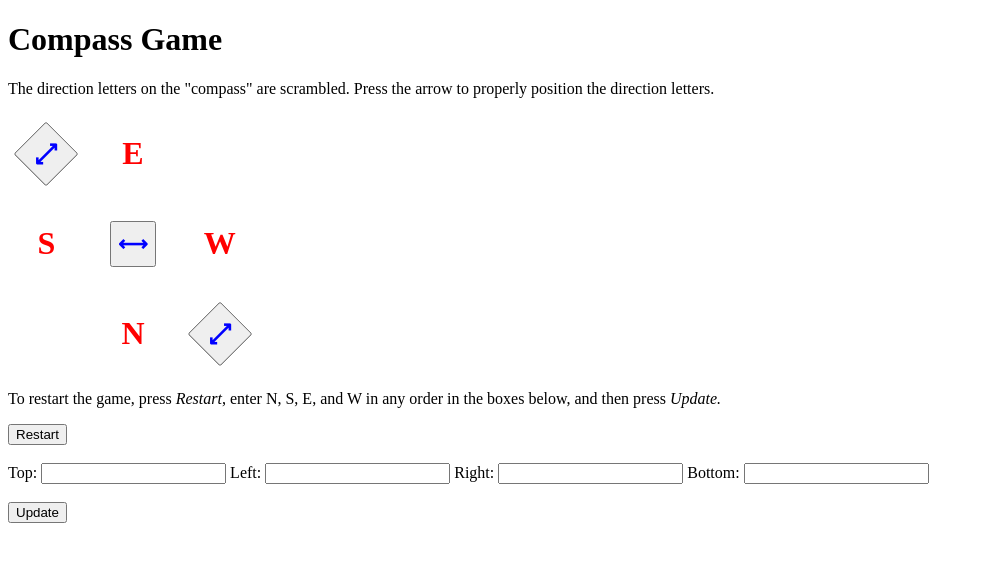
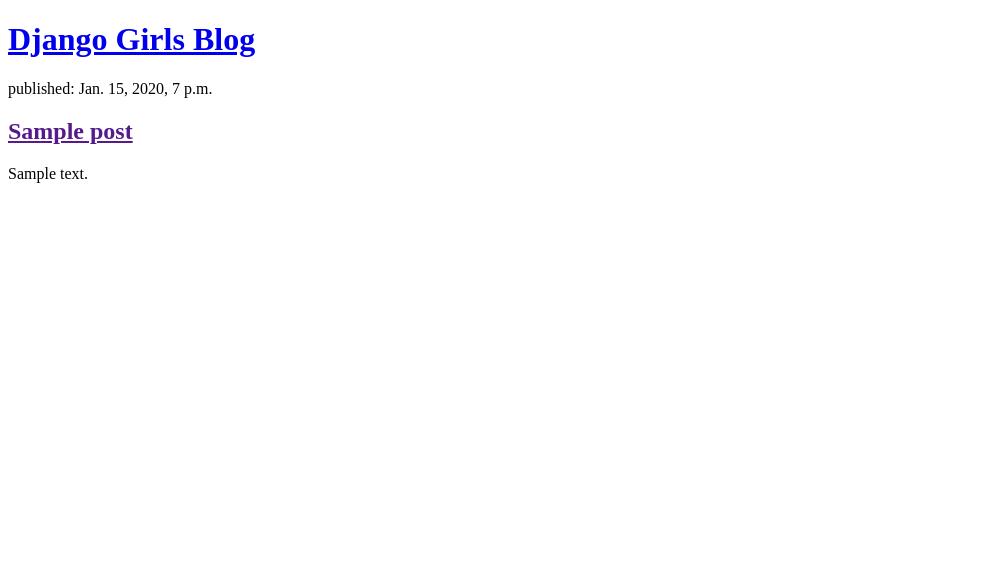
Before and after one commit to sejoonchang/djangodjango, a Django app: page / in a window 1280 px wide. Shown: the top 562 px of the page, without its empty margins (0-984 px from the left). Run offline with Django 3.2, Linux system fonts and the light colour scheme; tables that the repository leaves empty hold one stand-in row (values such as "Sample post").

Commit message:
blog list

```diff
--- a/blog/templates/blog/post_list.html
+++ b/blog/templates/blog/post_list.html
@@ -1,109 +1,18 @@
 <!DOCTYPE html>
 <html>
     <head>
-        <title>Compass Game</title>
-        <style>
-            .wrapper {
-                display:grid;
-                grid-template-columns: repeat(3,1fr);
-                grid-gap: 10px;
-                max-width: 250px;
-                grid-auto-rows: minmax(80px,auto);
-            }
-            .item {
-                align-self: center;
-                justify-self: center;
-            }
-            .direction{
-                color: red;
-                font-size: 2em;
-                font-weight: bold;
-            }
-            .arrow{
-                color: blue;
-                font-weight: bold;
-                font-size: 1.3em;
-                width: 2.2em;
-                height: 2.2em;
-                padding:0;
-            }
-        </style>
-        <script>
-            function switchtopleft() {
-                var top, left;
-                top = document.getElementById("top");
-                left = document.getElementById("left");
-                var temp = top.innerHTML;
-                top.innerHTML = left.innerHTML;
-                left.innerHTML = temp;
-            }
-            function switchleftright() {
-                var left, right;
-                right = document.getElementById("right");
-                left = document.getElementById("left");
-                var temp = left.innerHTML;
-                left.innerHTML = right.innerHTML;
-                right.innerHTML = temp;
-            }
-            function switchrightbottom() {
-                var right, bottom;
-                right = document.getElementById("right");
-                bottom = document.getElementById("bottom");
-                var temp = right.innerHTML;
-                right.innerHTML = bottom.innerHTML;
-                bottom.innerHTML = temp;
-            }
-            function restart() {
-                var top, right, left, bottom;
-                right = document.getElementById("right");
-                bottom = document.getElementById("bottom");
-                top = document.getElementById("top");
-                left = document.getElementById("left");
-                top.innerHTML = "E"; left.innerHTML = "S"; bottom.innerHTML = "N"; right.innerHTML = "W";
-            }
-            function update() {
-                var top, right, left, bottom;
-                right = document.getElementById("right");
-                bottom = document.getElementById("bottom");
-                top = document.getElementById("top");
-                left = document.getElementById("left");
-                right1 = document.getElementById("right1");
-                bottom1 = document.getElementById("bottom1");
-                top1 = document.getElementById("top1");
-                left1 = document.getElementById("left1");
-
-                top.innerHTML = top1.value;
-                right.innerHTML = right1.value;
-                bottom.innerHTML = bottom1.value;
-                left.innerHTML = left1.value;
-            }
-        </script>
+        <title>Django Girls blog</title>
     </head>
     <body>
-        <h1>Compass Game</h1>
-        <p>The direction letters on the "compass" are scrambled.
-            Press the arrow to properly position the direction letters.</p>
-        <div class="wrapper">
-            <div class="item"> <input class="arrow" style="transform: rotate(-45deg);"
-                type="button" value="⟷" onclick="switchtopleft();"> </div>
-            <div class="item direction"> <span id="top">E</span> </div>
-            <div class="item"></div>
-            <div class="item direction"> <span id="left">S</span> </div>
-            <div class="item"> <input class="arrow" type="button" value="⟷"
-                onclick="switchleftright();"> </div>
-            <div class="item direction"> <span id="right">W</span> </div>
-            <div class="item"></div>
-            <div class="item direction"> <span id="bottom">N</span> </div>
-            <div class="item"> <input class="arrow" value="⟷" onclick="switchrightbottom();"
-                style="transform: rotate(-45deg);" type="button"> </div>
-        </div>
-        <p>To restart the game, press <i>Restart</i>, enter N, S, E, and W in any order
-        in the boxes below, and then press <i>Update.</i> </p>
-        <input type="button" value="Restart" onclick="restart();"> <br> <br>
-        Top: <input type="text" id="top1">
-        Left: <input type="text" id="left1">
-        Right: <input type="text" id="right1">
-        Bottom: <input type="text" id="bottom1"> <br> <br>
-        <input type="button" value="Update" onclick="update();">
+        <header>
+            <h1><a href="/">Django Girls Blog</a></h1>
+        </header>
+        {% for post in posts %}
+            <article>
+                <time>published: {{ post.published_date }}</time>
+                <h2><a href="">{{ post.title }}</a></h2>
+                <p>{{post.text|linebreaksbr }}</p>
+            </article>
+        {% endfor %}
     </body>
 </html>
--- a/blog/views.py
+++ b/blog/views.py
@@ -1,5 +1,8 @@
 from django.shortcuts import render
+from django.utils import timezone
+from .models import Post
 
 # Create your views here.
 def post_list(request):
-    return render(request, 'blog/post_list.html',{})
+    posts = Post.objects.filter(published_date__lte=timezone.now()).order_by('published_date')
+    return render(request, 'blog/post_list.html',{'posts': posts})
--- a/mysite/urls.py
+++ b/mysite/urls.py
@@ -17,6 +17,6 @@
 from django.urls import path, include
 
 urlpatterns = [
-    path('myadmin/', admin.site.urls),
+    path('admin/', admin.site.urls),
     path('',include('blog.urls')),
 ]
```
